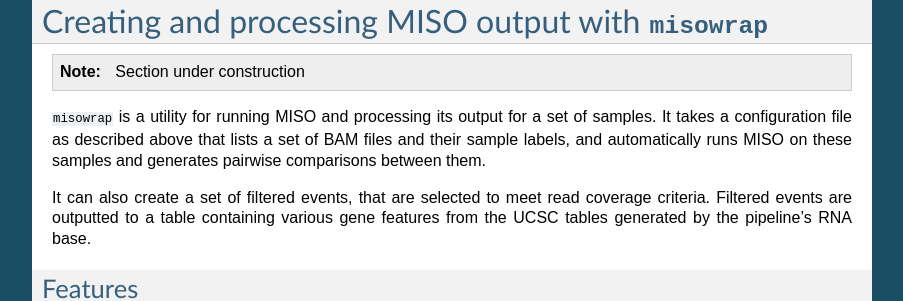
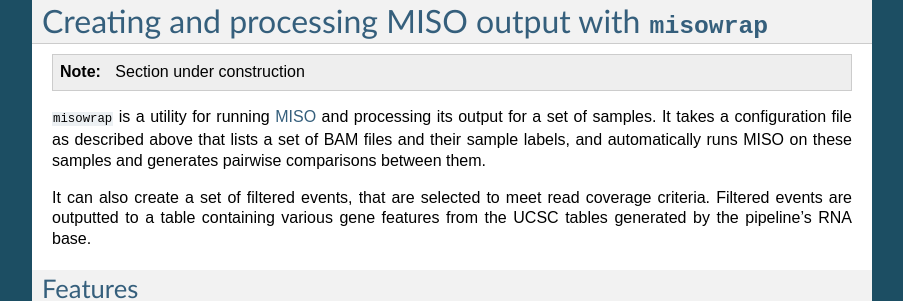
Before and after one commit to yarden/rnaseqlib, a Sphinx documentation site: the page built from docs/source/index.rst, in a window 1280 px wide and 900 px high, scrolled down 4222 px. Shown: the part 152-453 px from the top of the window, without its empty margins (198-1101 px from the left). Built offline with Sphinx 7.4.7, drawn with Linux system fonts in a browser that asks for light colours.

Commit message:
Docs revised

```diff
--- a/docs/source/index.rst
+++ b/docs/source/index.rst
@@ -255,7 +255,7 @@
 
   Section under construction
 
-``misowrap`` is a utility for running MISO and processing its output for a set of samples.
+``misowrap`` is a utility for running `MISO`_ and processing its output for a set of samples.
 It takes a configuration file as described above that lists a set of BAM files and their sample
 labels, and automatically runs MISO on these samples and generates pairwise comparisons between them.
 
```
